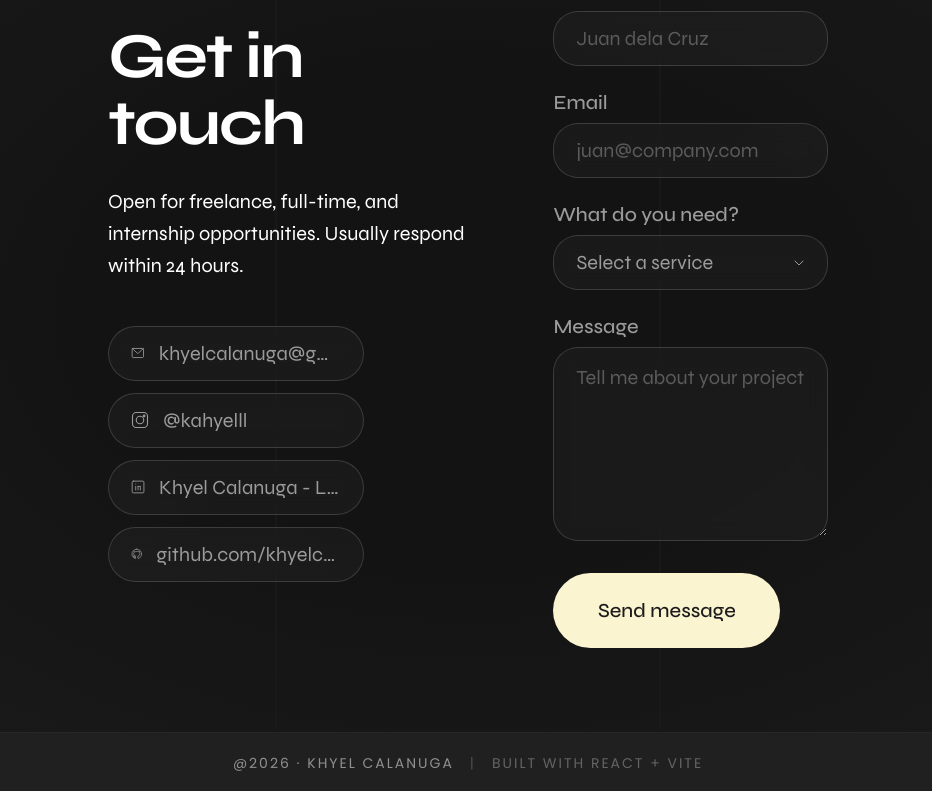
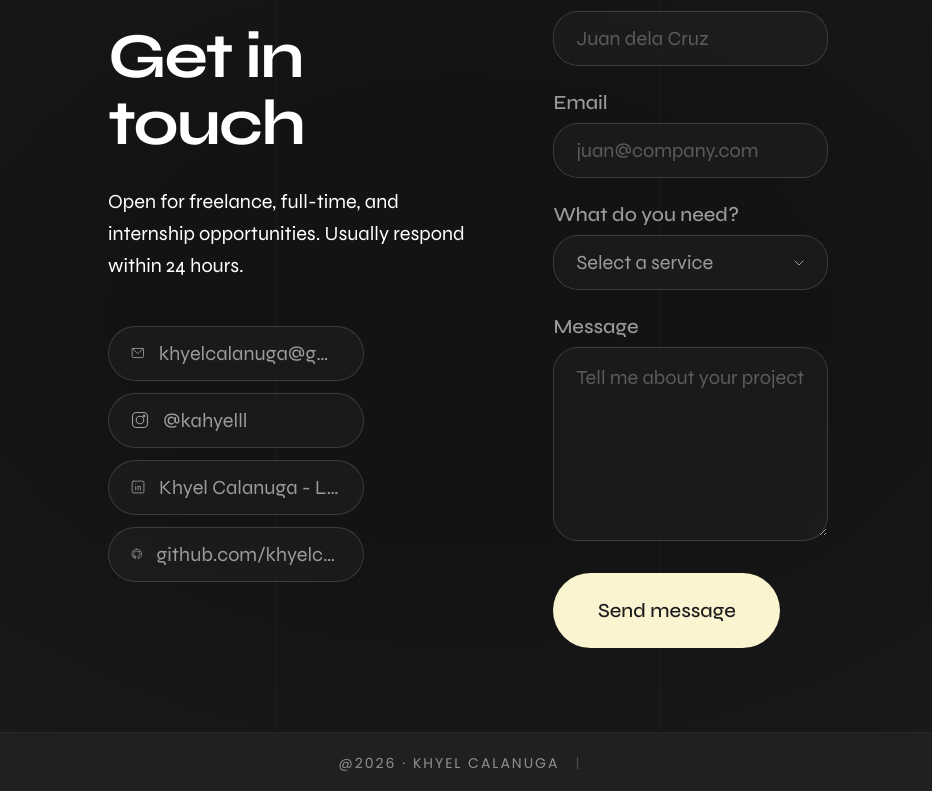
Before and after one commit to khyelcalanuga-lgtm/myportfolio, a React (Vite) app: page / in a window 1280 px wide. Shown: the part 4879-5670 px from the top of the page, without its empty margins (172-1104 px from the left). Built offline with nearby package versions, Linux system fonts and the light colour scheme.

Commit message:
Remove background transition from contact links and clear footer credit text

```diff
--- a/src/components/contact/ContactSection.css
+++ b/src/components/contact/ContactSection.css
@@ -87,13 +87,12 @@
   text-decoration: none;
   color: #9b9b9b;
   font-size: 20px;
-  transition: background 0.25s ease, border-color 0.25s ease;
+  transition: border-color 0.25s ease;
   width: 70%;
   box-sizing: border-box;
 }
 
 .contact-link:hover {
-  background: rgba(255, 255, 255, 0.06);
   border-color: #FBF4D0;
 }
 
--- a/src/components/footer.jsx
+++ b/src/components/footer.jsx
@@ -5,7 +5,7 @@ const Footer = () => {
     <footer className="footer">
       <span>@2026 · KHYEL CALANUGA</span>
       <span className="footer-sep">|</span>
-      <span className="footer-credit">Built with React + Vite</span>
+      <span className="footer-credit"></span>
     </footer>
   )
 }
```
